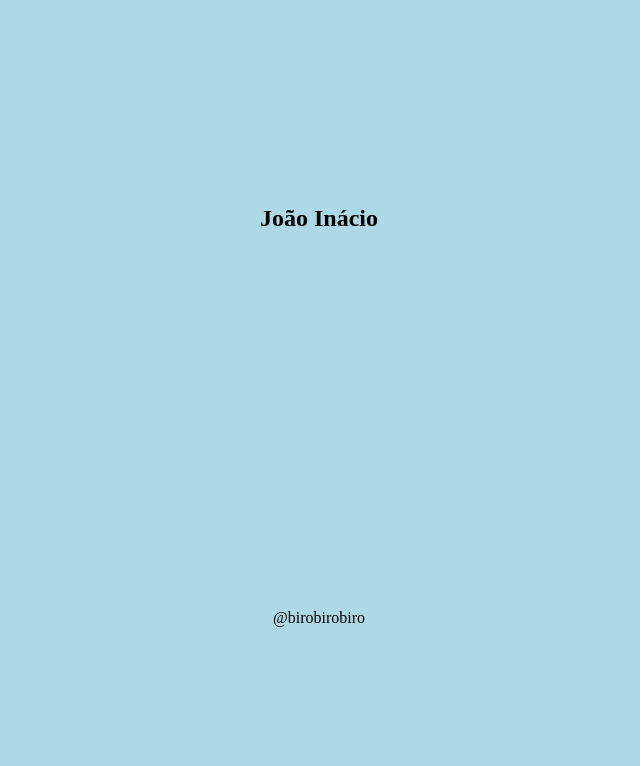
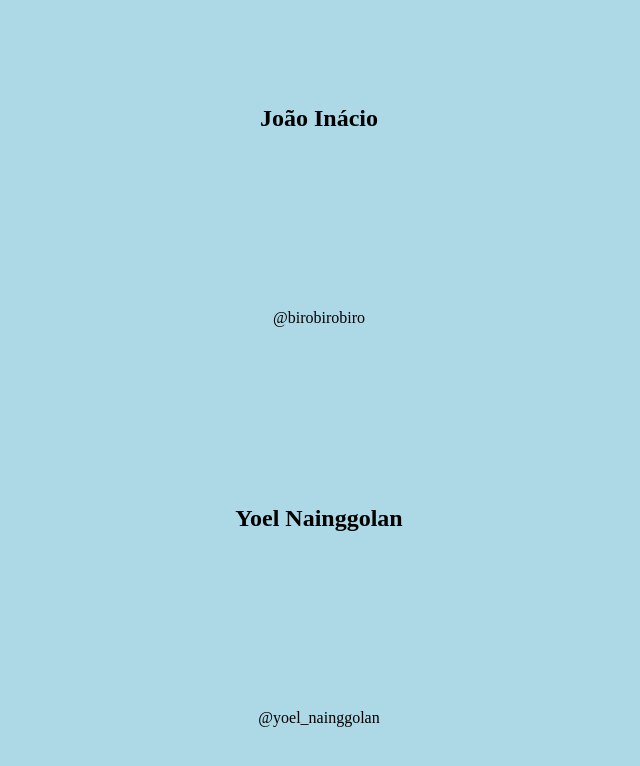
Before and after one commit to birobirobiro/nlw-heat-origin, a plain HTML site: page index.html in a window 1280 px wide. Shown: the whole page, without its empty margins (321-961 px from the left). Drawn offline with Linux system fonts and the light colour scheme.

Commit message:
Update index.html

```diff
--- a/index.html
+++ b/index.html
@@ -32,5 +32,7 @@
 <body>
   <h1>João Inácio</h1>
   <a href="https://instagram.com/birobirobiro">@birobirobiro</a>
+  <h1>Yoel Nainggolan</h1>
+  <a href="https://instagram.com/yoel_nainggolan">@yoel_nainggolan</a>
 </body>
 </html>
```
